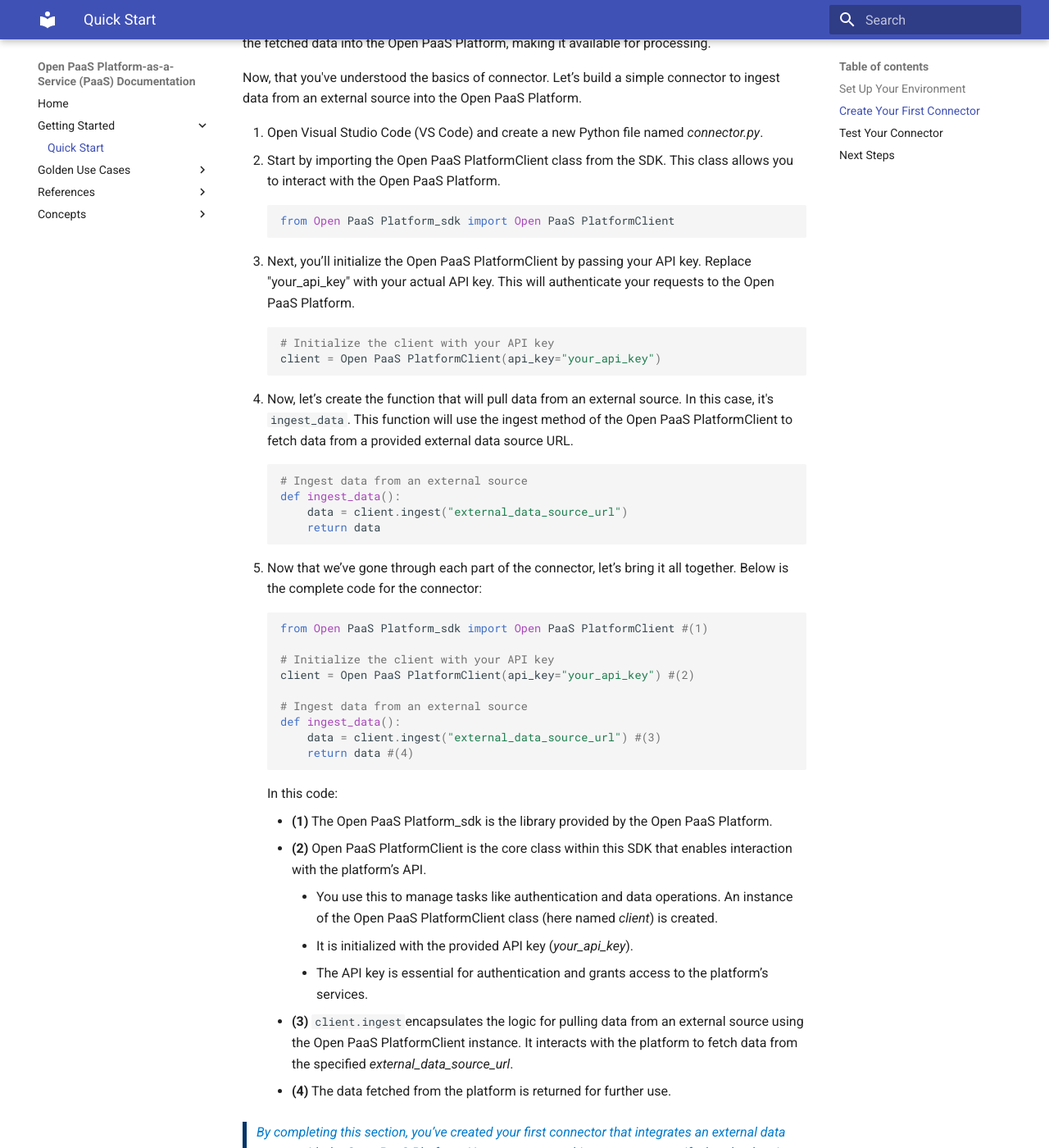
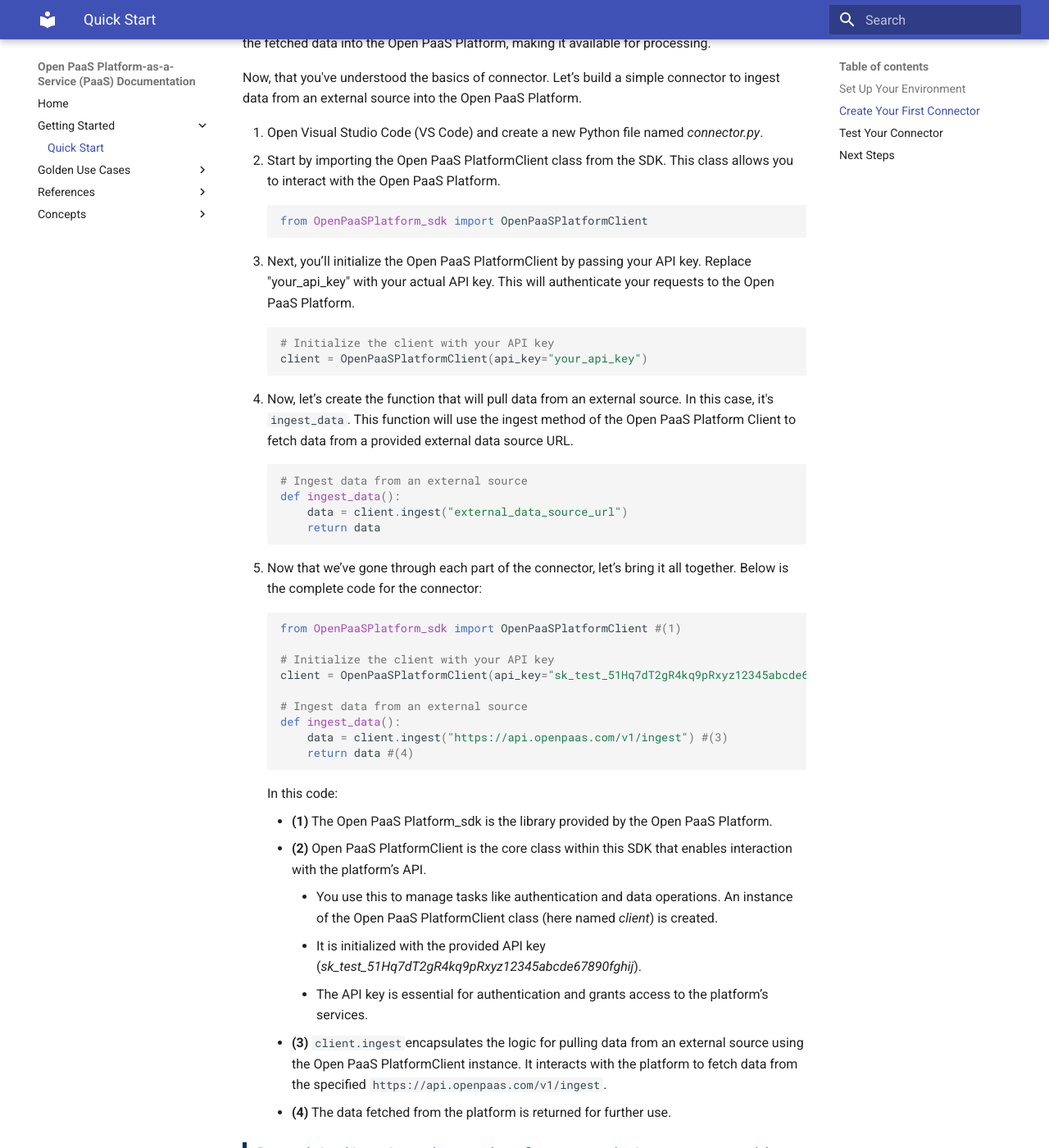
Before and after one commit to jnikhila/open-paas-platform-docs, an MkDocs documentation site: the page built from docs/getting-started/quick-start.md, in a window 1280 px wide and 1400 px high, scrolled down 1144 px. Shown: the whole window at 82% size. Built offline with MkDocs 1.6.1 and Material for MkDocs 9.7.7, drawn with Linux system fonts in a browser that asks for light colours; emoji names are drawn with the system emoji font.

Commit message:
updates to tutorial

````diff
--- a/docs/getting-started/quick-start.md
+++ b/docs/getting-started/quick-start.md
@@ -39,14 +39,14 @@ Now, that you've understood the basics of connector. Let’s build a simple conn
 1. Open Visual Studio Code (VS Code) and create a new Python file named _connector.py_.
 2. Start by importing the Open PaaS PlatformClient class from the SDK. This class allows you to interact with the Open PaaS Platform.
     ```python
-    from Open PaaS Platform_sdk import Open PaaS PlatformClient
+    from OpenPaaSPlatform_sdk import OpenPaaSPlatformClient
     ```
 3. Next, you’ll initialize the Open PaaS PlatformClient by passing your API key. Replace "your_api_key" with your actual API key. This will authenticate your requests to the Open PaaS Platform.
     ```python
     # Initialize the client with your API key
-    client = Open PaaS PlatformClient(api_key="your_api_key")
+    client = OpenPaaSPlatformClient(api_key="your_api_key")
     ```
-4. Now, let’s create the function that will pull data from an external source. In this case, it's `ingest_data`. This function will use the ingest method of the Open PaaS PlatformClient to fetch data from a provided external data source URL.
+4. Now, let’s create the function that will pull data from an external source. In this case, it's `ingest_data`. This function will use the ingest method of the Open PaaS Platform Client to fetch data from a provided external data source URL.
     ```python
     # Ingest data from an external source
     def ingest_data():
@@ -57,14 +57,14 @@ Now, that you've understood the basics of connector. Let’s build a simple conn
 5. Now that we’ve gone through each part of the connector, let’s bring it all together. Below is the complete code for the connector:
 
     ```python
-    from Open PaaS Platform_sdk import Open PaaS PlatformClient #(1)
+    from OpenPaaSPlatform_sdk import OpenPaaSPlatformClient #(1)
 
     # Initialize the client with your API key
-    client = Open PaaS PlatformClient(api_key="your_api_key") #(2)
+    client = OpenPaaSPlatformClient(api_key="sk_test_51Hq7dT2gR4kq9pRxyz12345abcde67890fghij") #(2)
 
     # Ingest data from an external source
     def ingest_data():
-        data = client.ingest("external_data_source_url") #(3)
+        data = client.ingest("https://api.openpaas.com/v1/ingest") #(3)
         return data #(4)
     ```
 
@@ -73,9 +73,9 @@ Now, that you've understood the basics of connector. Let’s build a simple conn
     - **(1)** The Open PaaS Platform_sdk is the library provided by the Open PaaS Platform.
     - **(2)** Open PaaS PlatformClient is the core class within this SDK that enables interaction with the platform’s API.
         - You use this to manage tasks like authentication and data operations. An instance of the Open PaaS PlatformClient class (here named _client_) is created.
-        - It is initialized with the provided API key (_your_api_key_).
+        - It is initialized with the provided API key (_sk_test_51Hq7dT2gR4kq9pRxyz12345abcde67890fghij_).
         - The API key is essential for authentication and grants access to the platform’s services.
-    - **(3)** `client.ingest`encapsulates the logic for pulling data from an external source using the Open PaaS PlatformClient instance. It interacts with the platform to fetch data from the specified _external_data_source_url_.
+    - **(3)** `client.ingest`encapsulates the logic for pulling data from an external source using the Open PaaS PlatformClient instance. It interacts with the platform to fetch data from the specified `https://api.openpaas.com/v1/ingest`.
     - **(4)** The data fetched from the platform is returned for further use.
 
 > By completing this section, you’ve created your first connector that integrates an external data source with the Open PaaS Platform. You can now test this connector to verify that the data is ingested successfully.
````
